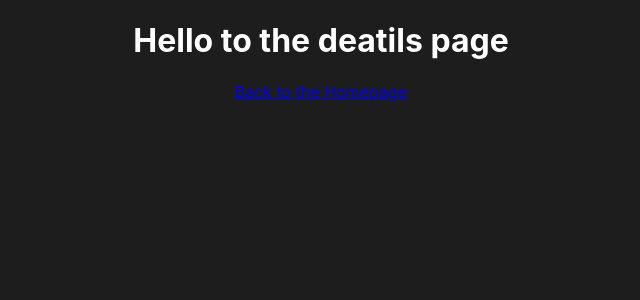
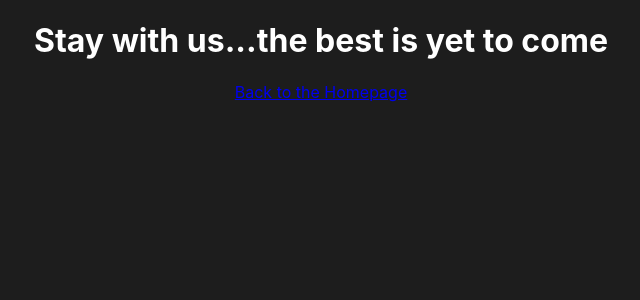
Before and after one commit to Banjer71/kodflix, a React (Create React App) app: page /details in a window 1280 px wide. Shown: the top 300 px of the page, without its empty margins (319-959 px from the left). Built offline with nearby package versions, Linux system fonts and the light colour scheme.

Commit message:
#13 Introduce component state

```diff
--- a/src/App.js
+++ b/src/App.js
@@ -15,7 +15,7 @@
       <Router>
         <div className='App'>
           <Route exact path='/' component={MovieGrid} />
-          <Route exact path='/:Details' component={Details} />
+          <Route exact path='/details' component={Details} />
         </div>
       </Router>
     )
--- a/src/components/Details.js
+++ b/src/components/Details.js
@@ -1,15 +1,36 @@
-import React from 'react';
-import {Link} from 'react-router-dom';
+import React, { Component } from 'react';
+import { Link } from 'react-router-dom';
 
 
-function Details() {
-    return (
-        <div>
-            <h1>Hello to the deatils page</h1>
-            <Link to='/'>Back to the Homepage</Link>
-        </div>
-    )
+
+
+class Details extends Component {
+    constructor() {
+        super();
+        this.state= {
+            welcomeMessage: 'Hello to the deatils page'
+        }
+    }
+
+
+    componentDidMount() {
+        setTimeout(() => {
+            this.setState({
+                welcomeMessage: 'Stay with us...the best is yet to come'
+            });
+        }, 2000);
+    }
+    render() {
+        return (
+            <div>
+                <h1>{this.state.welcomeMessage}</h1>
+                <Link to='/'>Back to the Homepage</Link>
+            </div>
+        )
+    }
 }
 
 
+
+
 export default Details
```
